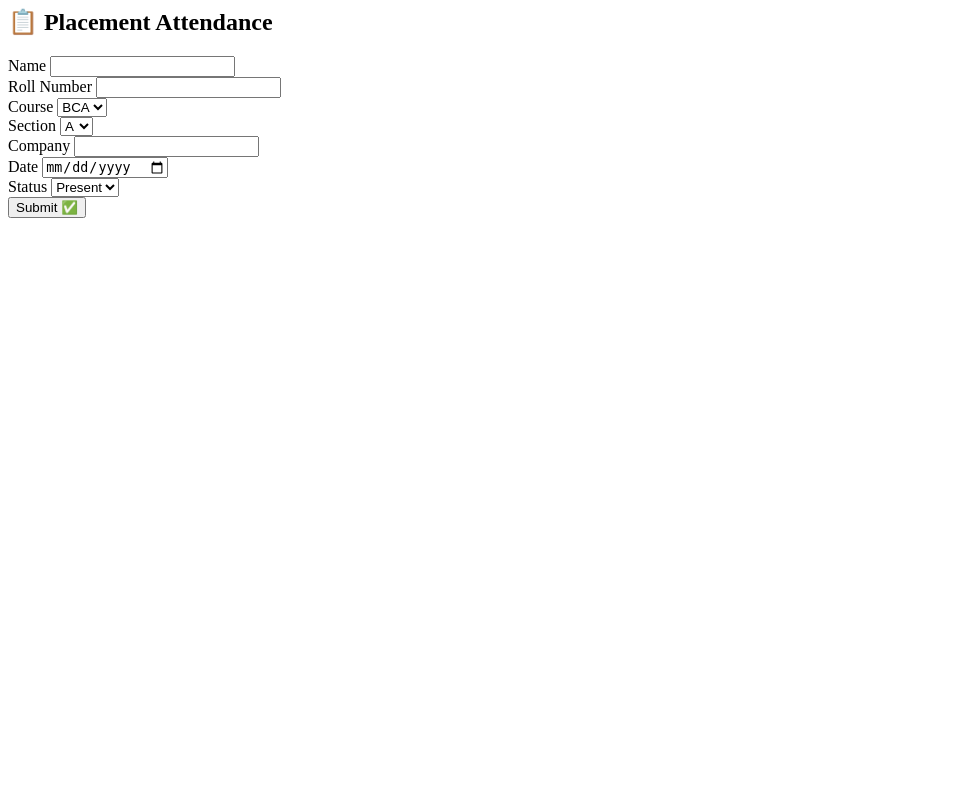
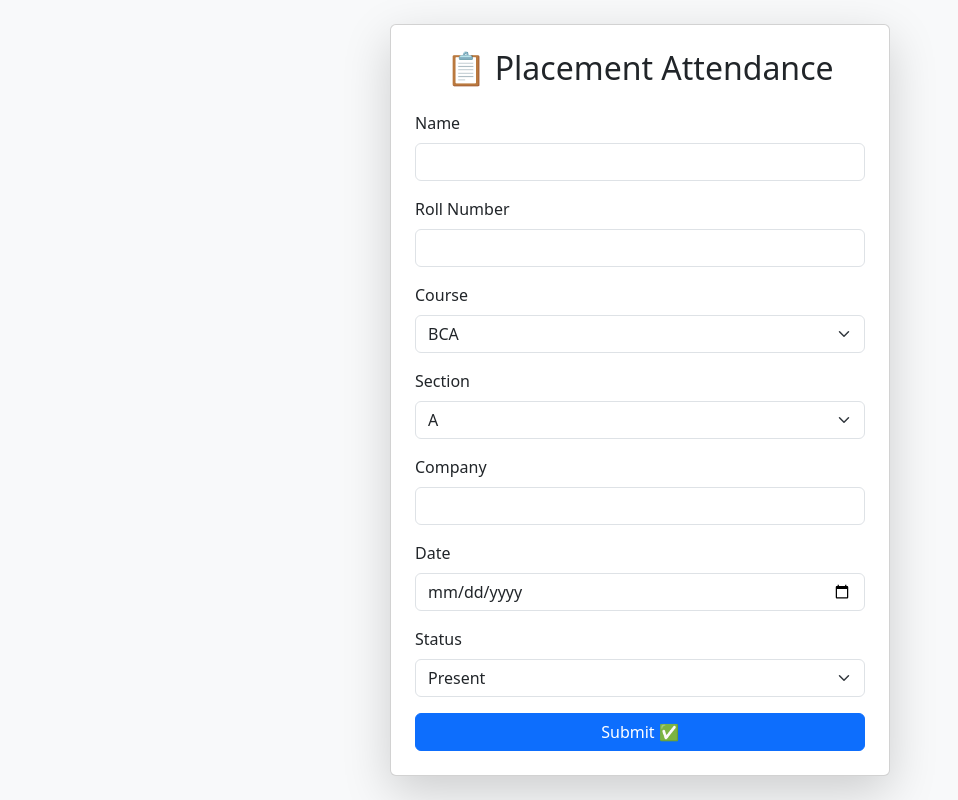
Before and after one commit to abhijha30/placement-attendance, a Flask app: page / in a window 1280 px wide. Shown: the whole page, without its empty margins (0-958 px from the left). Run offline with Flask 3, Linux system fonts and the light colour scheme.

Commit message:
Update form.html

```diff
--- a/templates/form.html
+++ b/templates/form.html
@@ -1,39 +1,54 @@
-<div class="container mt-5">
-  <div class="card shadow-lg p-4">
+<!DOCTYPE html>
+<html lang="en">
+<head>
+  <meta charset="UTF-8">
+  <meta name="viewport" content="width=device-width, initial-scale=1">
+  <title>Placement Attendance Form</title>
+  <link href="https://cdn.jsdelivr.net/npm/bootstrap@5.3.0/dist/css/bootstrap.min.css" rel="stylesheet">
+</head>
+<body class="bg-light">
+
+  <div class="container d-flex justify-content-center align-items-center min-vh-100">
+    <div class="card shadow-lg p-4 w-100" style="max-width: 500px;">
       <h2 class="text-center mb-4">📋 Placement Attendance</h2>
+
       <form method="POST">
         <div class="mb-3">
           <label class="form-label">Name</label>
           <input type="text" class="form-control" name="name" required>
         </div>
+
         <div class="mb-3">
           <label class="form-label">Roll Number</label>
           <input type="text" class="form-control" name="roll" required>
         </div>
-      <div class="row">
-        <div class="col-md-6 mb-3">
+
+        <div class="mb-3">
           <label class="form-label">Course</label>
           <select name="course" class="form-select" required>
             <option>BCA</option>
             <option>BBA</option>
           </select>
         </div>
-        <div class="col-md-6 mb-3">
+
+        <div class="mb-3">
           <label class="form-label">Section</label>
           <select name="section" class="form-select" required>
             <option>A</option><option>B</option><option>C</option>
             <option>D</option><option>E</option><option>F</option><option>G</option>
           </select>
         </div>
-      </div>
+
         <div class="mb-3">
           <label class="form-label">Company</label>
           <input type="text" class="form-control" name="company" required>
         </div>
+
         <div class="mb-3">
           <label class="form-label">Date</label>
           <input type="date" class="form-control" name="date" required>
         </div>
+
         <div class="mb-3">
           <label class="form-label">Status</label>
           <select name="status" class="form-select" required>
@@ -41,7 +56,11 @@
             <option>Absent</option>
           </select>
         </div>
+
         <button type="submit" class="btn btn-primary w-100">Submit ✅</button>
       </form>
     </div>
   </div>
+
+</body>
+</html>
```
Lines whose indentation alone changed are shown as unchanged.
